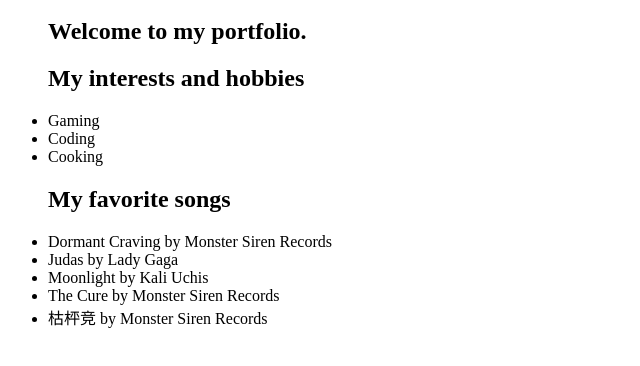
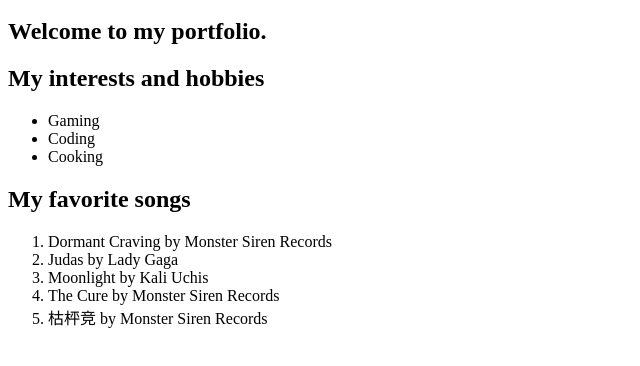
Before and after one commit to SiddidBhandar/siddidbhandar.github.io, a plain HTML site: page index.html in a window 1280 px wide. Shown: the part 48-414 px from the top of the page, without its empty margins (0-640 px from the left). Drawn offline with Linux system fonts and the light colour scheme.

Commit message:
Testing out ordered and unordered lists

```diff
--- a/index.html
+++ b/index.html
@@ -6,22 +6,22 @@
         <ul>
             <h1>Hello World!</h1>
         </ul>
+
+        <h2>Welcome to my portfolio.</h2>
+
+        <h2>My interests and hobbies</h2>
         <ul>
-            <h2>Welcome to my portfolio.</h2>
-        </ul>
-        <ul>
-            <h2>My interests and hobbies</h2>
             <li>Gaming</li>
             <li>Coding</li>
             <li>Cooking</li>
         </ul>
-        <ul>
-            <h2>My favorite songs</h2>
+        <h2>My favorite songs</h2>
+        <ol>
             <li>Dormant Craving by Monster Siren Records</li>
             <li>Judas by Lady Gaga</li>
             <li>Moonlight by Kali Uchis</li>
             <li>The Cure by Monster Siren Records</li>
             <li>枯枰竞 by Monster Siren Records</li>
-        </ul>
+        </ol>
     </body>
 </html>
```
